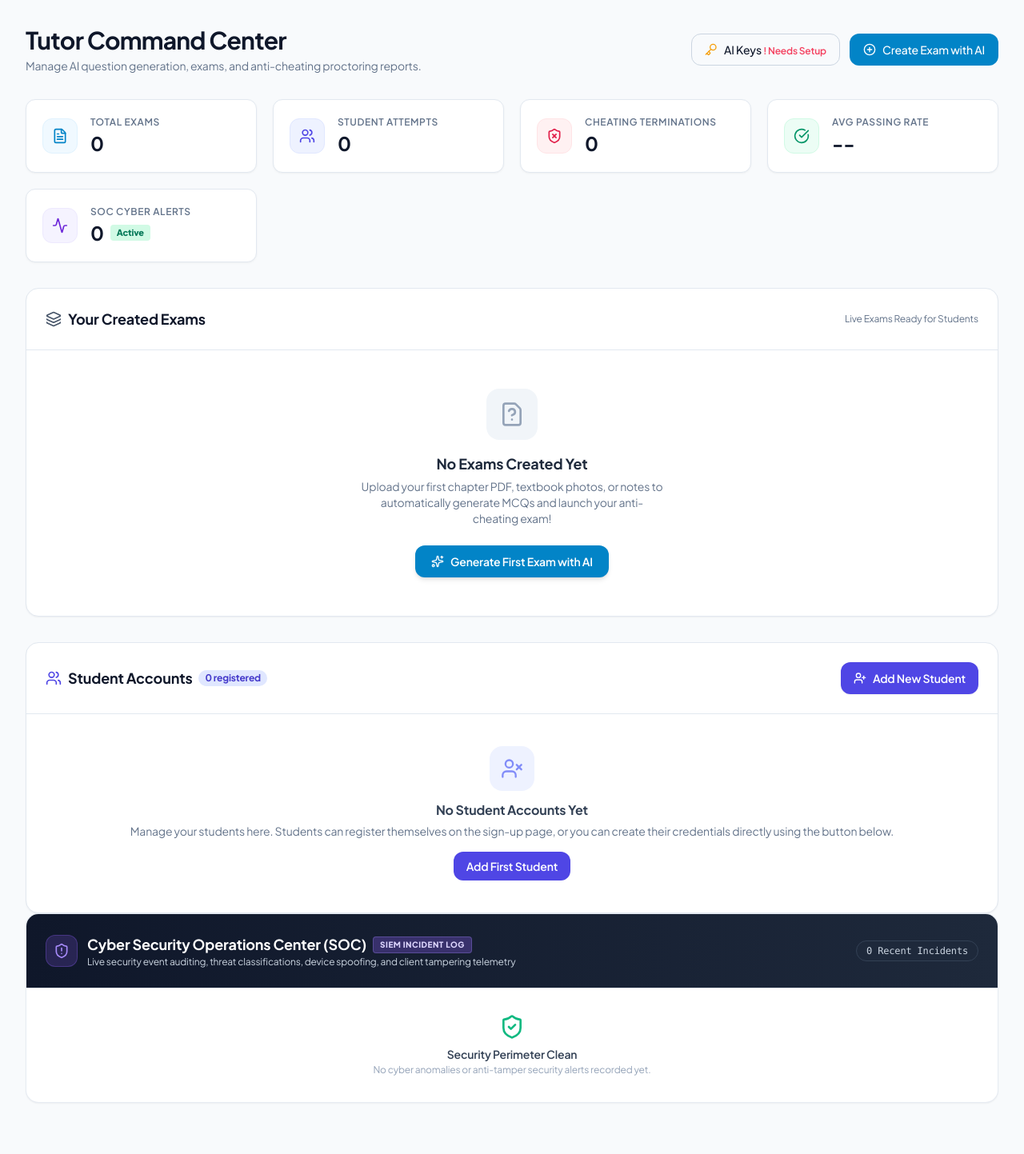
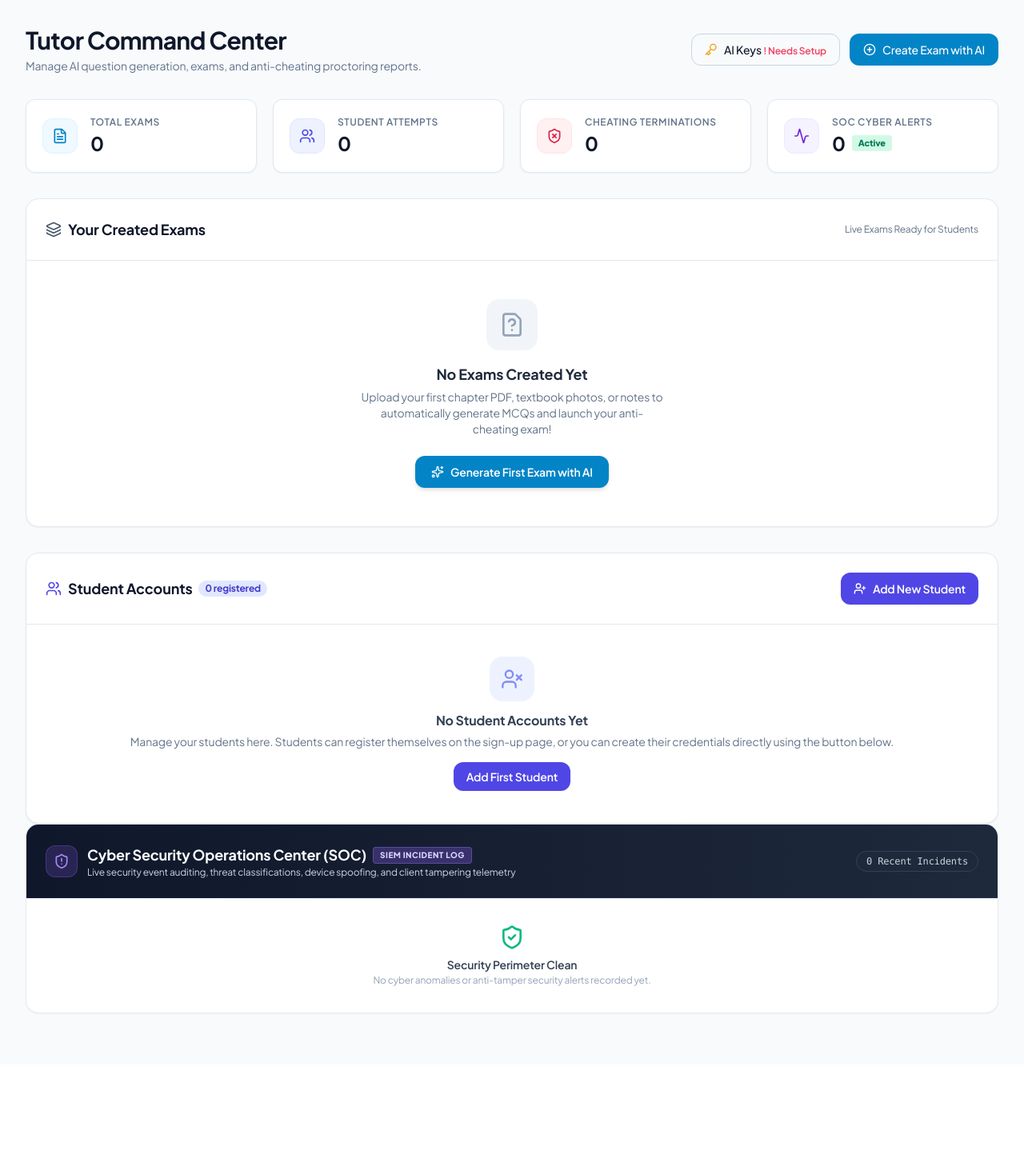
Before and after one commit to pinku-21/Online-Examination-System-with-Anti-Cheating-Detection, a Flask app: page /tutor in a window 1280 px wide. Shown: the part 65-1508 px from the top of the page at 80% size. After the commit the page ends 1333 px from the top, so only its background shows below. Run offline with Flask 3, Linux system fonts and the light colour scheme; the visitor is signed in with stand-in values (Sample User, id 1); data comes from the database, SQL or seed files in the repository; data that the repository does not hold is empty; parts of the project's set-up code (start-up, migrations or seed data) failed here and were passed over; some libraries are stand-ins or nearby versions.

Commit message:
fix(tutor): remove undefined passed_count attribute from dashboard template

```diff
--- a/templates/tutor_dashboard.html
+++ b/templates/tutor_dashboard.html
@@ -59,22 +59,6 @@
             </div>
         </div>
 
-        <div class="shadcn-card p-5 bg-white flex items-center space-x-4">
-            <div class="w-11 h-11 rounded-lg bg-emerald-50 text-emerald-600 border border-emerald-100 flex items-center justify-center">
-                <i data-lucide="check-circle" class="w-5 h-5"></i>
-            </div>
-            <div>
-                <p class="text-xs font-semibold text-slate-500 uppercase tracking-wider">Avg Passing Rate</p>
-                <h3 class="text-2xl font-bold text-slate-900 mt-0.5">
-                    {% set total_sub = exams|sum(attribute='submission_count') if exams else 0 %}
-                    {% if total_sub > 0 %}
-                        {{ ((exams|sum(attribute='passed_count') if exams else 0) / total_sub * 100)|round|int }}%
-                    {% else %}
-                        --
-                    {% endif %}
-                </h3>
-            </div>
-        </div>
         <div class="shadcn-card p-5 bg-white flex items-center space-x-4">
             <div class="w-11 h-11 rounded-lg bg-violet-50 text-violet-700 border border-violet-100 flex items-center justify-center">
                 <i data-lucide="activity" class="w-5 h-5"></i>
```
